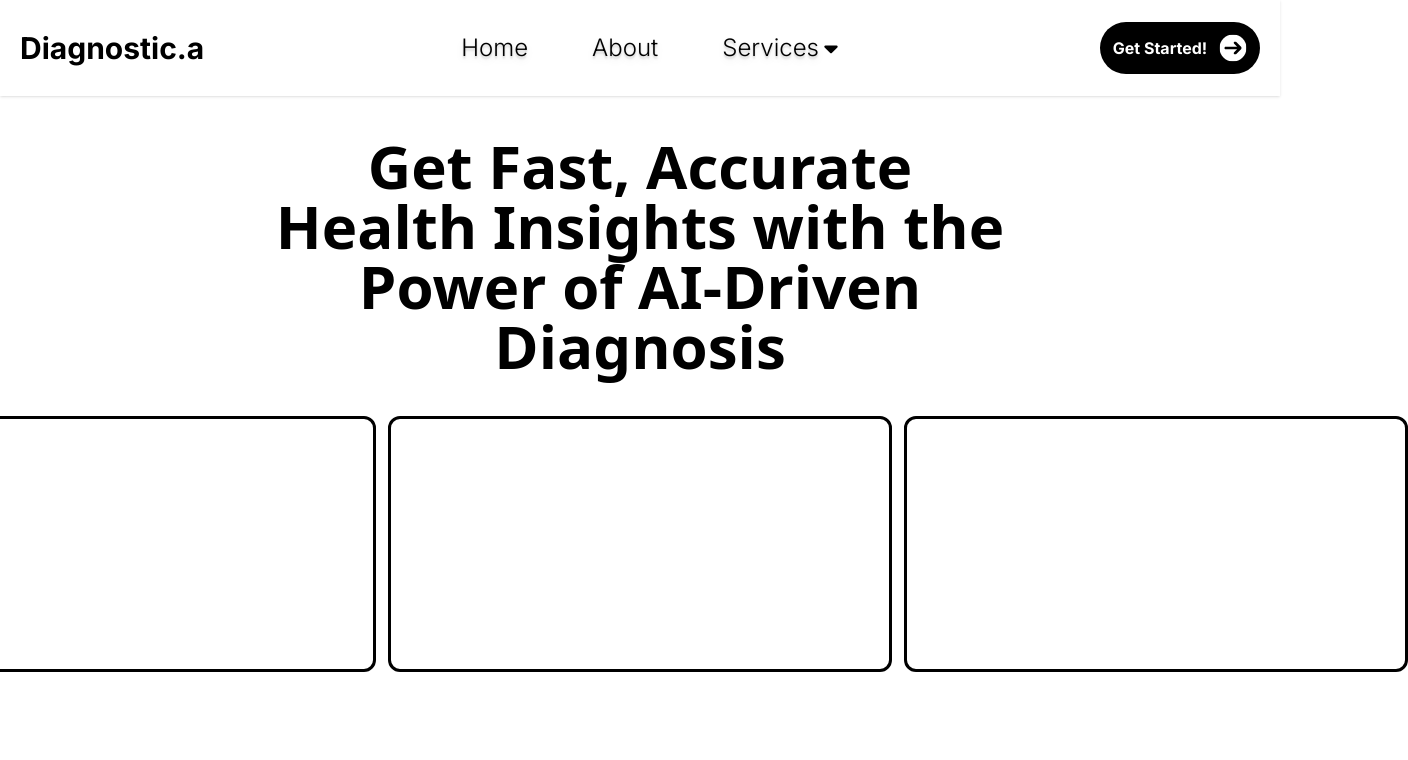
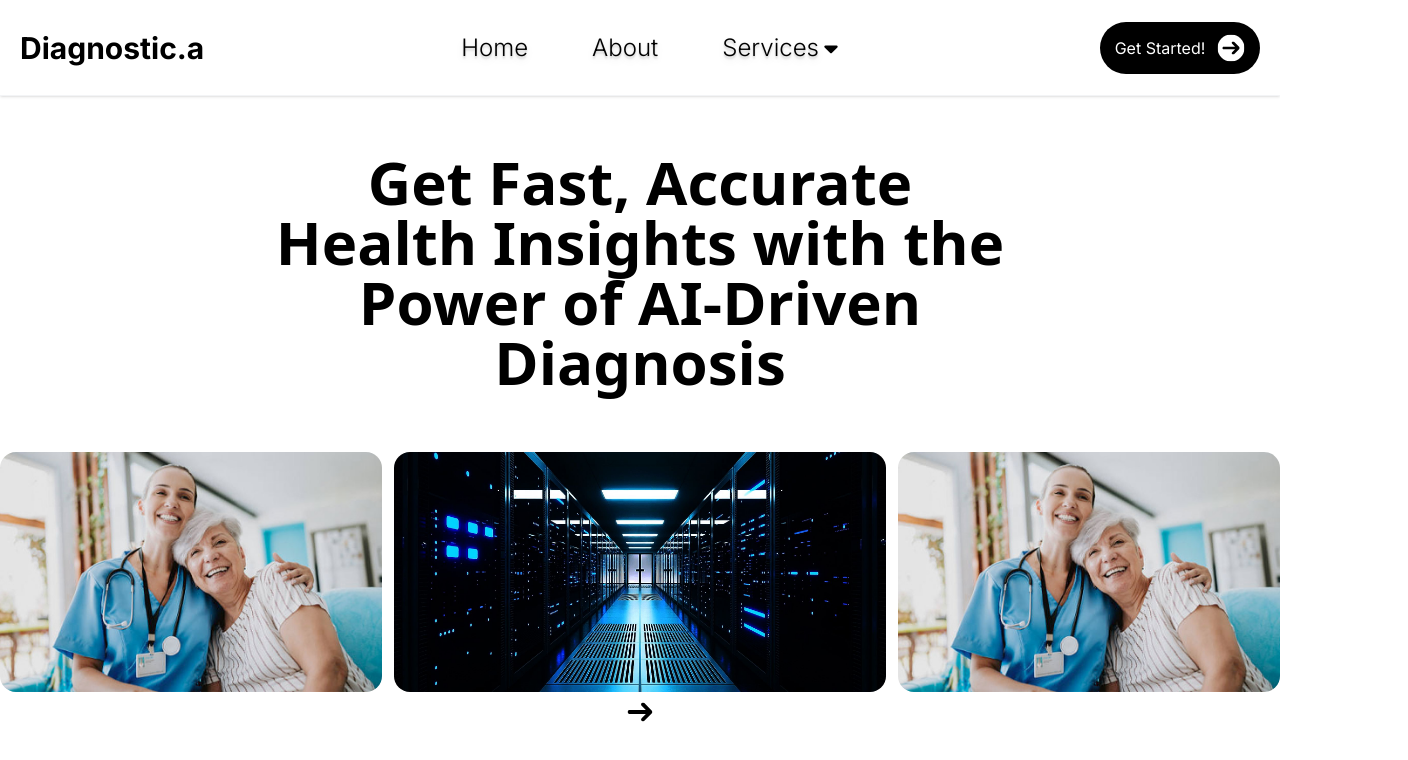
Before and after one commit to idontknowlolwhattoput/Diagnostic.a, a React (Vite) app: page / in a window 1280 px wide. Shown: the top 760 px of the page, 1408 px wide, since content can reach past the window. Built offline with nearby package versions, Linux system fonts and the light colour scheme.

Commit message:
image gallery zooming

```diff
--- a/src/components/Body.jsx
+++ b/src/components/Body.jsx
@@ -1,18 +1,17 @@
+import '../components/navbar.css'
+import Doctor from "../assets/doctorandpatient.jpg"
+import Computer from "../assets/supercomputer.jpg"
+import Arrow from "../assets/arrow.svg"
 export default function Body() {
     return (
-       <main className="flex flex-col items-center">
-          <h1 className="text-2xl w-74 font-bold text-center mt-10 md:text-6xl md:w-190 2xl:text-7xl 2xl:w-240 *">Get Fast, Accurate Health Insights with the Power of AI-Driven Diagnosis</h1>
-          <div className="flex-row gap-3 mt-10 hidden md:flex">
-            <div className="w-126 h-64 border-3 rounded-xl">
-
-            </div>
-            <div className="w-126 h-64 border-3 rounded-xl">
-
-            </div>
-            <div className="w-126 h-64 border-3 rounded-xl">
-
-            </div>
+       <main className="flex flex-col items-center select-none">
+          <h1 className="text-2xl w-74 font-bold text-center mt-14 md:text-6xl md:w-190 2xl:text-7xl 2xl:w-240 *">Get Fast, Accurate Health Insights with the Power of AI-Driven Diagnosis</h1>
+          <div className="gap-3 mt-15 flex flex-col md:flex-row" id="imageGallery">
+            <img src={Doctor} className="w-100 h-60 rounded-2xl"/>
+            <img src={Computer} className="w-170 h-60 rounded-2xl object-cover "/>
+            <img src={Doctor} className="w-100 h-60 rounded-2xl"/>
           </div>
+          <img src={Arrow} className="w-10 h-10"/>
        </main>
     )
 }
--- a/src/components/Navigation.jsx
+++ b/src/components/Navigation.jsx
@@ -55,7 +55,7 @@ export default function Navigation() {
 
 
     return (
-        <header className="inter flex flex-row items-center justify-between shadow  w-full h-24 px-2.5 cursor-pointer md:px-5">
+        <header className="inter flex flex-row items-center justify-between w-full h-24 px-2.5 cursor-pointer md:px-5 select-none border-b border-gray-100 shadow-sm">
            <div className="">
             {/** <img src={logo} className="w-24 h-16"/> */}
              <h1 className="inter text-3xl font-bold">Diagnostic.a</h1>
@@ -81,7 +81,7 @@ export default function Navigation() {
            </div>
 
            <div className="">
-            <button className="flex flex-row justify-center gap-3 items-center w-40 h-13 bg-black rounded-4xl text-white font-bold transition" id="startedButton">
+            <button className="flex flex-row justify-center gap-3 items-center w-40 h-13 bg-black rounded-4xl text-white  transition" id="startedButton">
                 Get Started!
                 <img src={arrow} className="w-7 h-7"></img>
             </button>
```
Also changed, not shown: src/assets/doctorandpatient.jpg (added), src/assets/supercomputer.jpg (added).
